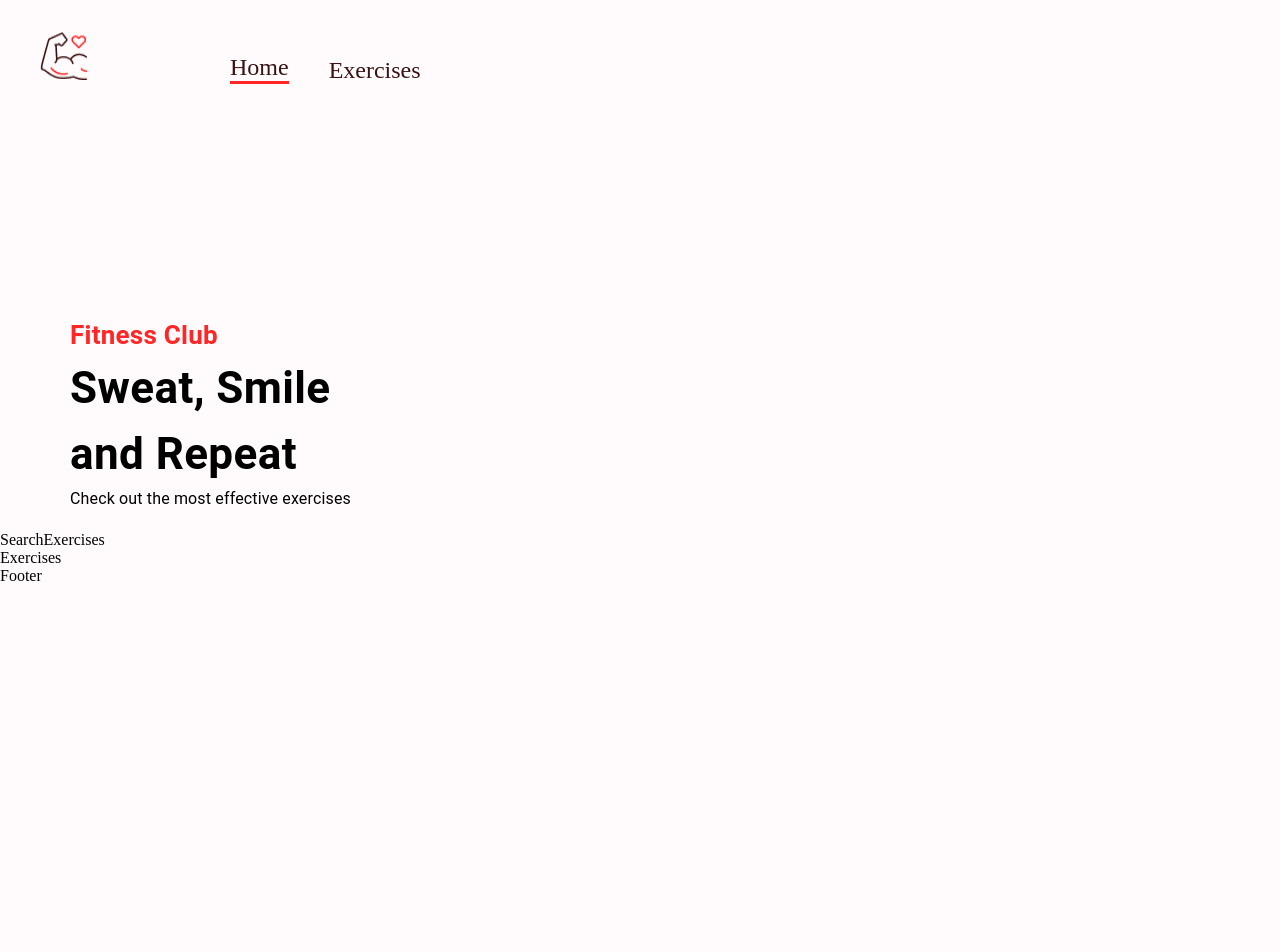
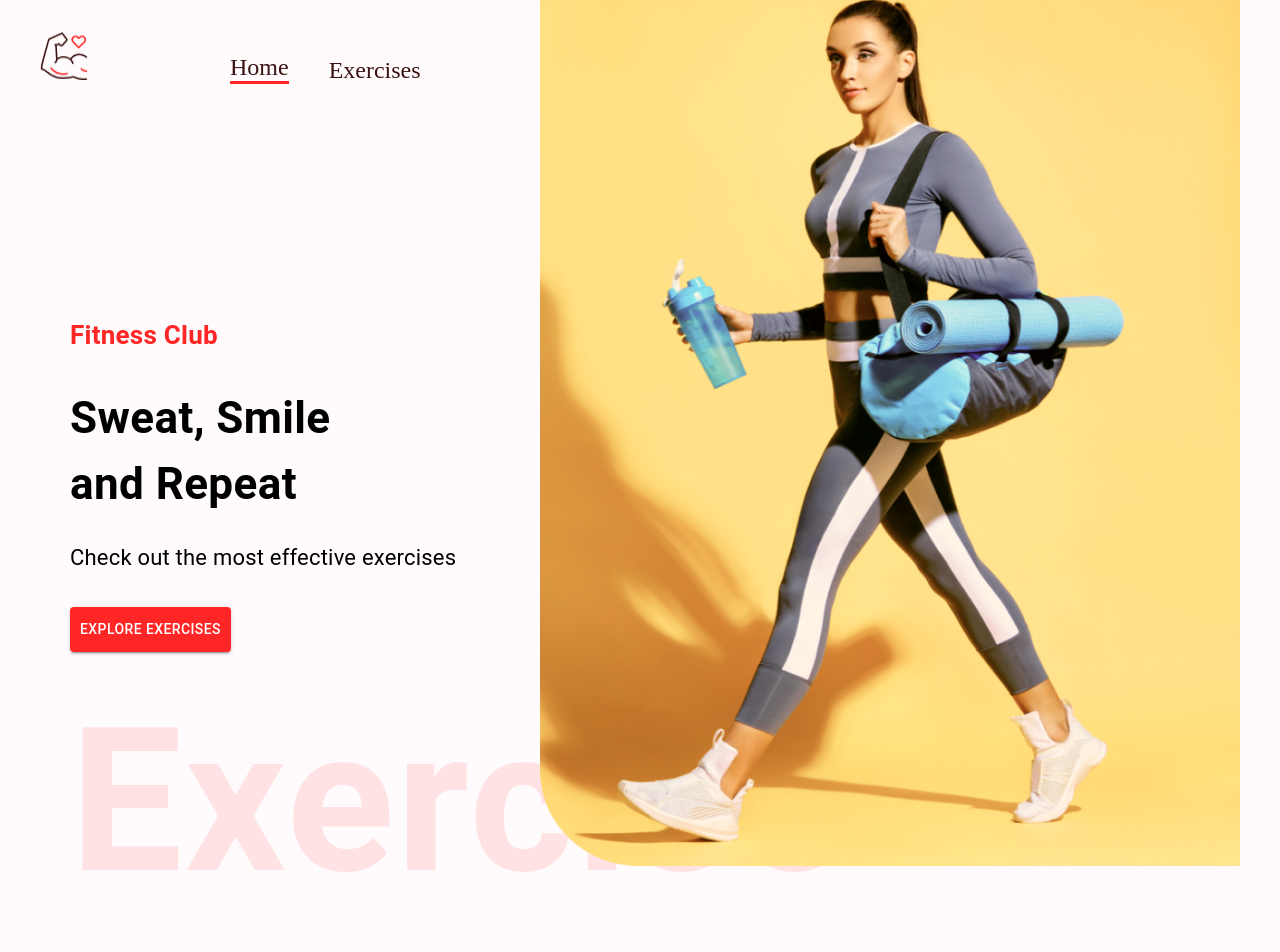
Before and after one commit to patty345/fitness-app, a React (Create React App) app: page / in a window 1280 px wide. Shown: the top 952 px of the page. Before the commit the page ends 800 px from the top, so only its background shows below. Built offline with nearby package versions, Linux system fonts and the light colour scheme.

Commit message:
completed herobanner page

```diff
--- a/src/components/HeroBanner.js
+++ b/src/components/HeroBanner.js
@@ -1,5 +1,8 @@
 import React from 'react'
-import { Box, Stack, Typography } from '@mui/material';
+import { Box, Stack, Typography, Button } from '@mui/material';
+
+
+import HeroBannerImage from '../assets/images/banner.png'
 
 const HeroBanner = () => {
   return (
@@ -7,12 +10,19 @@
       <Typography color="#FF2625" fontWeight="600" fontSize="26px">
         Fitness Club
       </Typography>
-      <Typography fontWeight={700} sx={{ fontSize: { lg: '44px', xs: '40px' } }}>
+      <Typography fontWeight={700} sx={{ fontSize: { lg: '44px', xs: '40px' }}} mb="23px" mt="30px">
         Sweat, Smile <br /> and Repeat
       </Typography>
-      <Typography>
+      <Typography fontSize="22px" lineHeight="35px" mb={4}>
         Check out the most effective exercises
       </Typography>
+      <Button variant="contained" color="error" href="#exercises" sx={{ backgroundColor: '#FF2625', padding: '10px'}}>
+        Explore Exercises
+      </Button>
+      <Typography fontWeight={600} color="#FF2625" sx={{ opacity: 0.1, display: { lg: 'block', xs: 'none'}}} fontSize="200px">
+        Exercise
+      </Typography>
+      <img src={HeroBannerImage} alt="HeroBanner" className="hero-banner-img"/>
     </Box>
   )
 }
```
